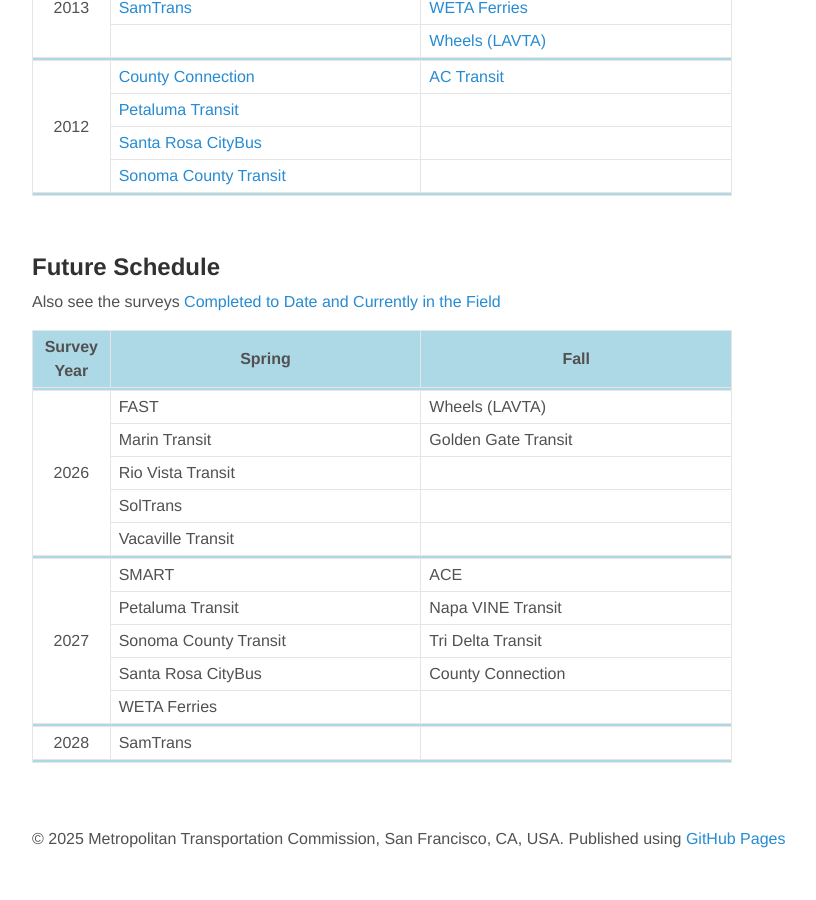
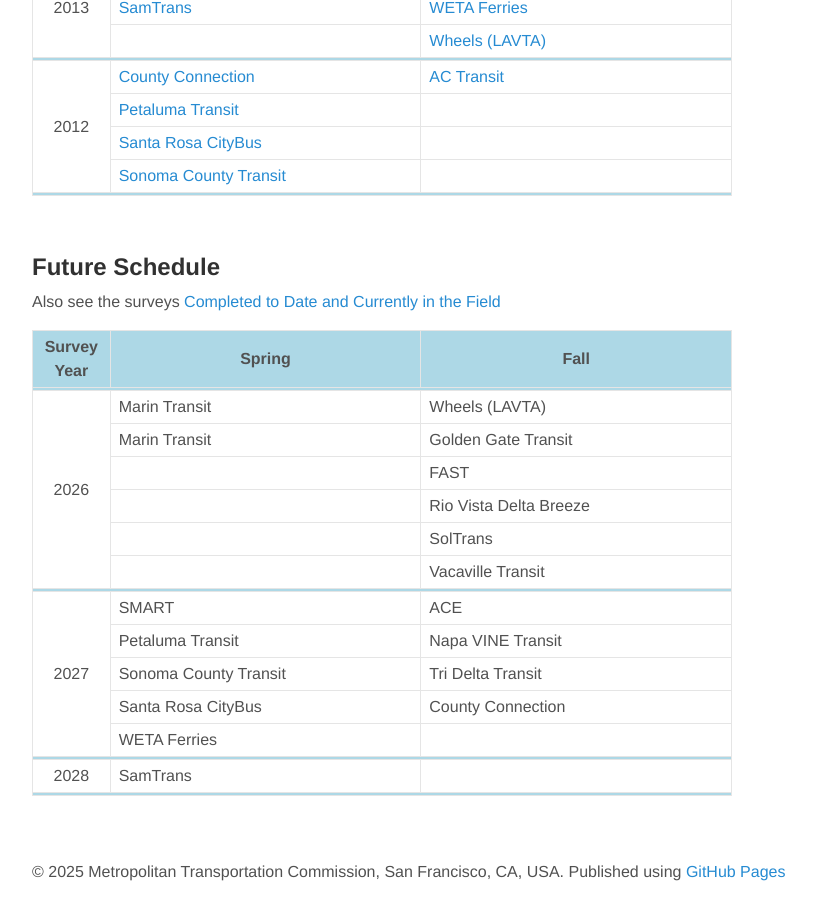
Before and after one commit to BayAreaMetro/transit-passenger-surveys, a Jekyll site: the page built from schedule.md, in a window 1280 px wide and 900 px high, scrolled down 1790 px. Shown: the whole window, without its empty margins (144-960 px from the left). Built offline with Jekyll 4.4.1, drawn with Linux system fonts in a browser that asks for light colours; nearby versions of some CDN libraries; library files that are not in the unit come from our copies; before the commit the page ends 2657 px from its top, so only the background shows below that.

Commit message:
Update 2026

```diff
--- a/schedule.md
+++ b/schedule.md
@@ -214,8 +214,8 @@
  <tbody>
   <tr><td colspan="3" style="height=0px; background-color:lightblue; padding:1px"></td></tr>
   <tr>
-    <td rowspan="5" style="text-align:center; vertical-align:middle;">2026</td>
-    <td>FAST</td>
+    <td rowspan="6" style="text-align:center; vertical-align:middle;">2026</td>
+    <td>Marin Transit</td>
     <td>Wheels (LAVTA)</td>
   </tr>
   <tr>
@@ -223,16 +223,20 @@
     <td>Golden Gate Transit</td>
   </tr>
   <tr>
-    <td>Rio Vista Transit</td>
     <td></td>
+    <td>FAST</td>
   </tr>
   <tr>
-    <td>SolTrans</td>
     <td></td>
+    <td>Rio Vista Delta Breeze</td>
   </tr>
   <tr>
+    <td></td>
+    <td>SolTrans</td>
+      </tr>
+  <tr>
+    <td></td>
     <td>Vacaville Transit</td>
-    <td></td>
   </tr>
   <tr><td colspan="3" style="height=0px; background-color:lightblue; padding:1px"></td></tr>
   <tr>
```
